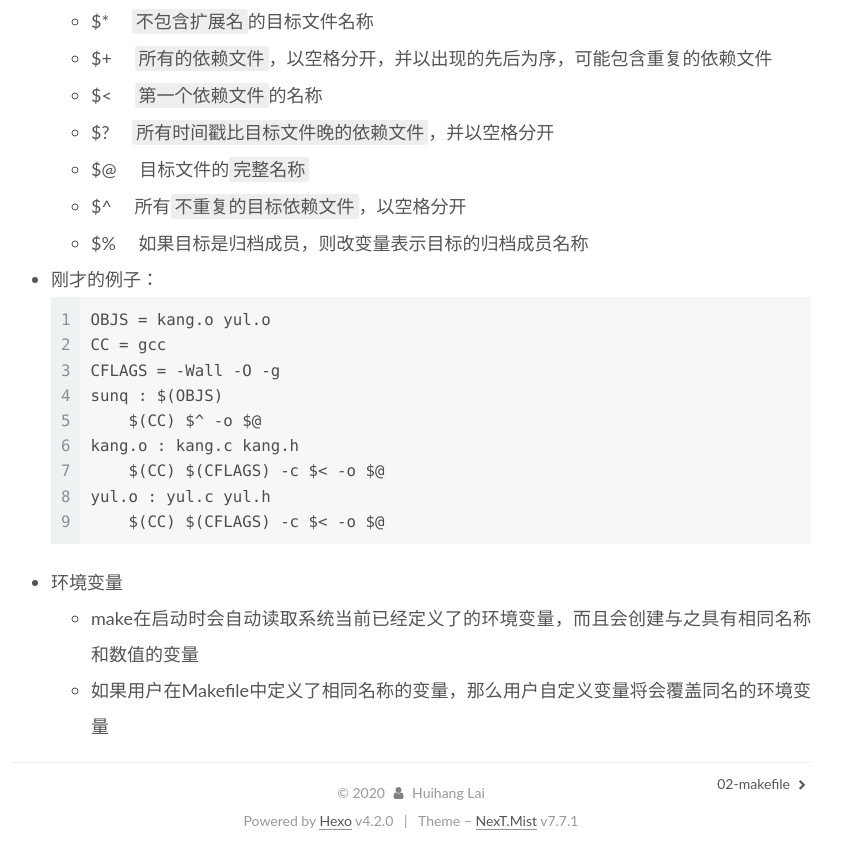
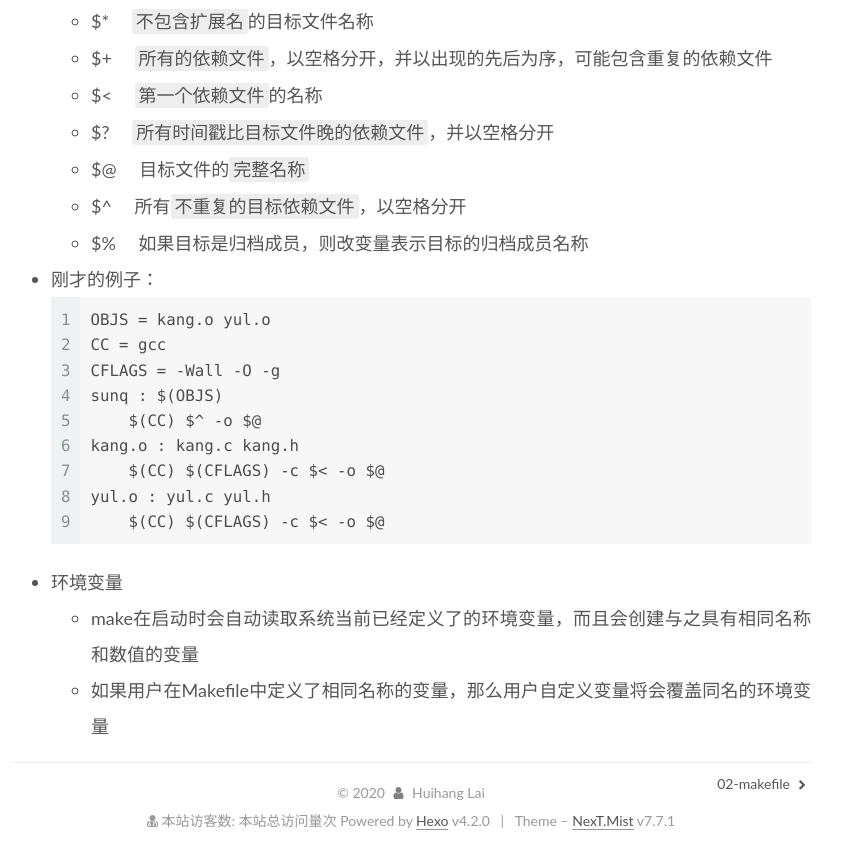
Before and after one commit to Laihuihang/laihuihang.github.io, a plain HTML site: page 2020/02/04/01-makefile/index.html in a window 1280 px wide. Shown: the part 2947-3802 px from the top of the page, without its empty margins (389-1230 px from the left). Drawn offline with Linux system fonts and the light colour scheme; some packages are replaced by stand-ins of ours; a script that the page names is missing.

Commit message:
Site updated: 2020-02-09 14:03:46

```diff
--- a/2020/02/04/01-makefile/index.html
+++ b/2020/02/04/01-makefile/index.html
@@ -371,7 +371,7 @@
     <footer class="footer">
       <div class="footer-inner">
 
-
+<script async src="https://dn-lbstatics.qbox.me/busuanzi/2.3/busuanzi.pure.mini.js"></script>
 <div class="copyright">
 
   &copy;
@@ -381,6 +381,15 @@
   </span>
   <span class="author" itemprop="copyrightHolder">Huihang Lai</span>
 </div>
+  <div class="powered-by">
+  <i class="fa fa-user-md"></i><span
+  id="busuanzi_container_site_uv">
+   本站访客数:<span id="busuanzi_value_site_uv"></span>
+  </span>
+  <span id="busuanzi_container_site_pv">
+    本站总访问量<span id="busuanzi_value_site_pv"></span>次
+ </span>
+  </div>
   <div class="powered-by">Powered by <a href="https://hexo.io/" class="theme-link" rel="noopener" target="_blank">Hexo</a> v4.2.0
   </div>
   <span class="post-meta-divider">|</span>
```
Also changed, not shown: 2020/02/04/02-makefile/index.html (+10 -1 lines), 2020/02/04/03-makefile/index.html (+10 -1 lines), 2020/02/09/hello-world/index.html (+10 -1 lines), 2020/02/09/helloworld-lai/index.html (+10 -1 lines), archives/2020/02/index.html (+10 -1 lines), archives/2020/index.html (+10 -1 lines), archives/index.html (+10 -1 lines), index.html (+10 -1 lines).
